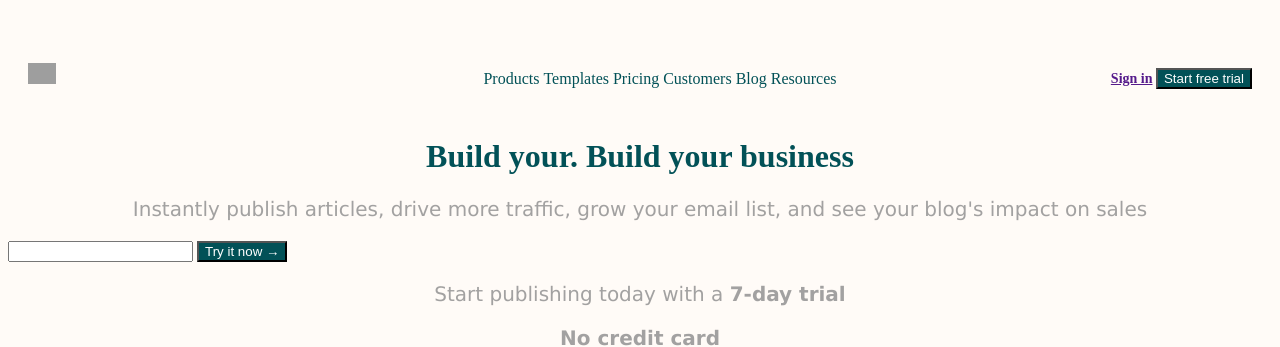
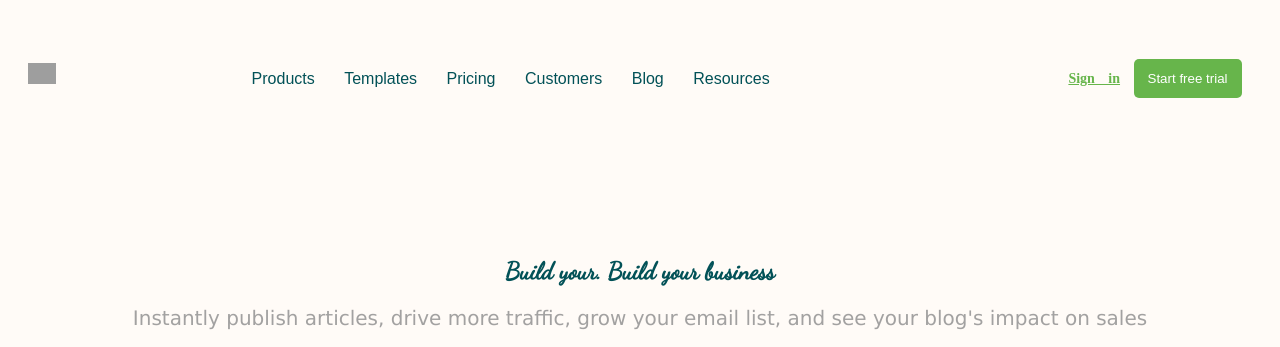
Before and after one commit to JulioB05/matcha, a plain HTML site: page index.html in a window 1280 px wide. Shown: the top 347 px of the page. Drawn offline with Linux system fonts and the light colour scheme; grey boxes are pictures that could not be loaded; a web font is replaced by a local one.

Commit message:
reto extra y anteriores

```diff
--- a/index.html
+++ b/index.html
@@ -12,6 +12,10 @@
         }
     </style> -->
     <link rel="stylesheet" href="./styles.css">
+    <link rel="preconnect" href="https://fonts.googleapis.com">
+    <link rel="preconnect" href="https://fonts.gstatic.com" crossorigin>
+    <link href="https://fonts.googleapis.com/css2?family=Dancing+Script&family=Kdam+Thmor+Pro&display=swap"
+        rel="stylesheet">
 </head>
 
 <body>
@@ -39,10 +43,9 @@
             <a href="">Sign in</a>
             <button>Start free trial</button>
         </div>
-
     </header>
 
-
+    <section class="main">
         <h1>Build your. Build your business</h1>
         <!-- <h2>Build your: Build your business</h2>
         <h3>Build your: Build your business</h3>
@@ -74,6 +77,8 @@
                 alt="Imagen postwork" width="400">
         </p>
 
+    </section>
+
 
 </body>
 
--- a/styles.css
+++ b/styles.css
@@ -5,6 +5,8 @@ body {
 h1 {
     color: #025157;
     text-align: center;
+    font-family: 'Dancing Script', cursive;
+
 }
 
 p {
@@ -25,10 +27,10 @@ li {
 }
 
 .header {
-    /* margin: 40px 20px 20px; */
-    margin-top: 40px;
+    margin: 40px 20px 0;
+    /* margin-top: 40px;
     margin-left: 20px;
-    margin-right: 20px;
+    margin-right: 20px; */
     font-size: 0;
 }
 
@@ -52,14 +54,36 @@ li {
 
 .navbar {
     width: 70%;
-    text-align: center;
+    text-align: left;
     color: #025157;
     font-weight: 500;
+    font-family: sans-serif;
+    line-height: 45px;
+    word-spacing: 25px;
 }
 
 .actions {
     width: 15%;
-    text-align: right;
+    text-align: left;
     font-size: 14px;
     font-weight: 600;
+    word-spacing: 10px;
 }
+
+.actions>a {
+    color: #67b54b;
+}
+
+.actions>button {
+    color: white;
+    background-color: #67b54b;
+    padding: 12px 14px;
+    border: 0;
+    border-radius: 5px;
+
+}
+
+.main {
+    margin-top: 140px;
+    text-align: center;
+}
```
Lines whose indentation alone changed are shown as unchanged.
